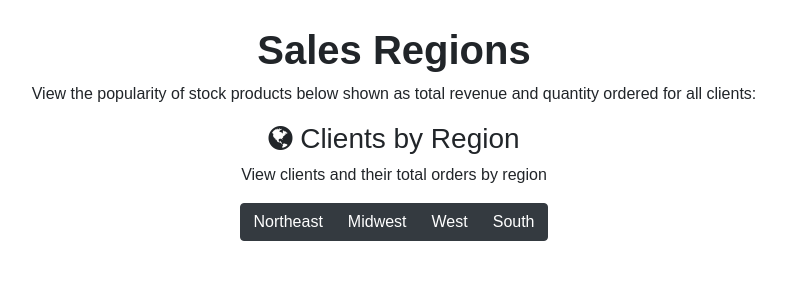
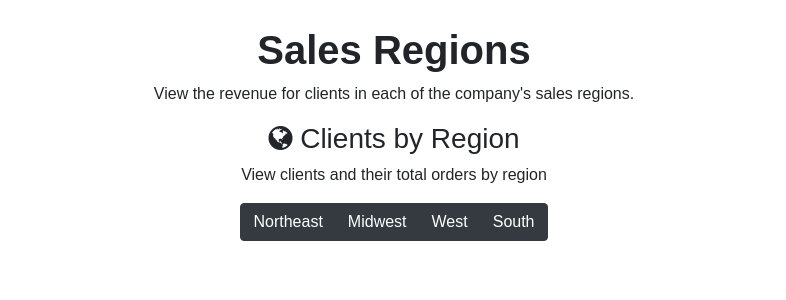
Before and after one commit to jens-johnson/Dunder-Mifflin-Web-Application, a Flask app: page /Sales-Regions in a window 1280 px wide. Shown: the part 56-356 px from the top of the page, without its empty margins (246-1032 px from the left). Run offline with Flask 2, Linux system fonts and the light colour scheme; some libraries are stand-ins or nearby versions; some web fonts are replaced.

Commit message:
bug fixes

```diff
--- a/templates/order-history.html
+++ b/templates/order-history.html
@@ -80,7 +80,7 @@ Displays order history information for clients
                         <div class="col form-group">
                             <label for="salesClient"><b>Select a client:</b></label>
                             <select id="salesClient" name="salesClient" class="form-control" required>
-                                <option selected>Select a client</option>
+                                <option selected disabled>Select a client</option>
                                 {% for index,row in sales_clients.iterrows() %}
                                 <option value="{{ row['clientId'] }}">{{ (row['name']).decode('utf-8', errors='ignore') }}</option>
                                 {% endfor %}
--- a/templates/sales-regions.html
+++ b/templates/sales-regions.html
@@ -68,7 +68,7 @@ Information about sales for the company's different sales regions
         <div id="mainContainer">
             <div id="introContainer">
                 <h1><b>Sales Regions</b></h1>
-                <p>View the popularity of stock products below shown as total revenue and quantity ordered for all clients:</p>
+                <p>View the revenue for clients in each of the company's sales regions.</p>
             </div>
 
             <div style="margin:0 auto; text-align:center">
```
Also changed, not shown: README.md, static/favicon/site.webmanifest (deleted).
